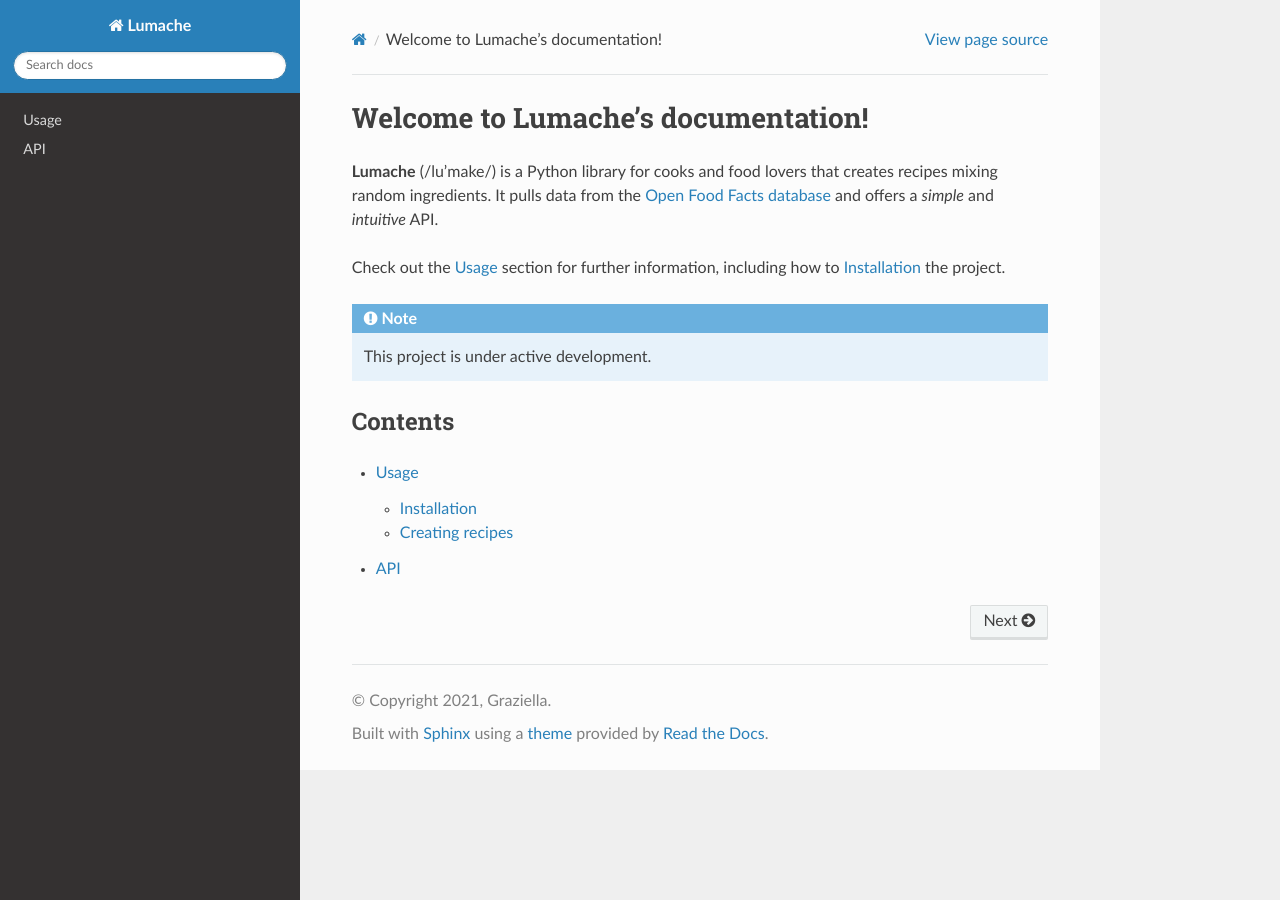
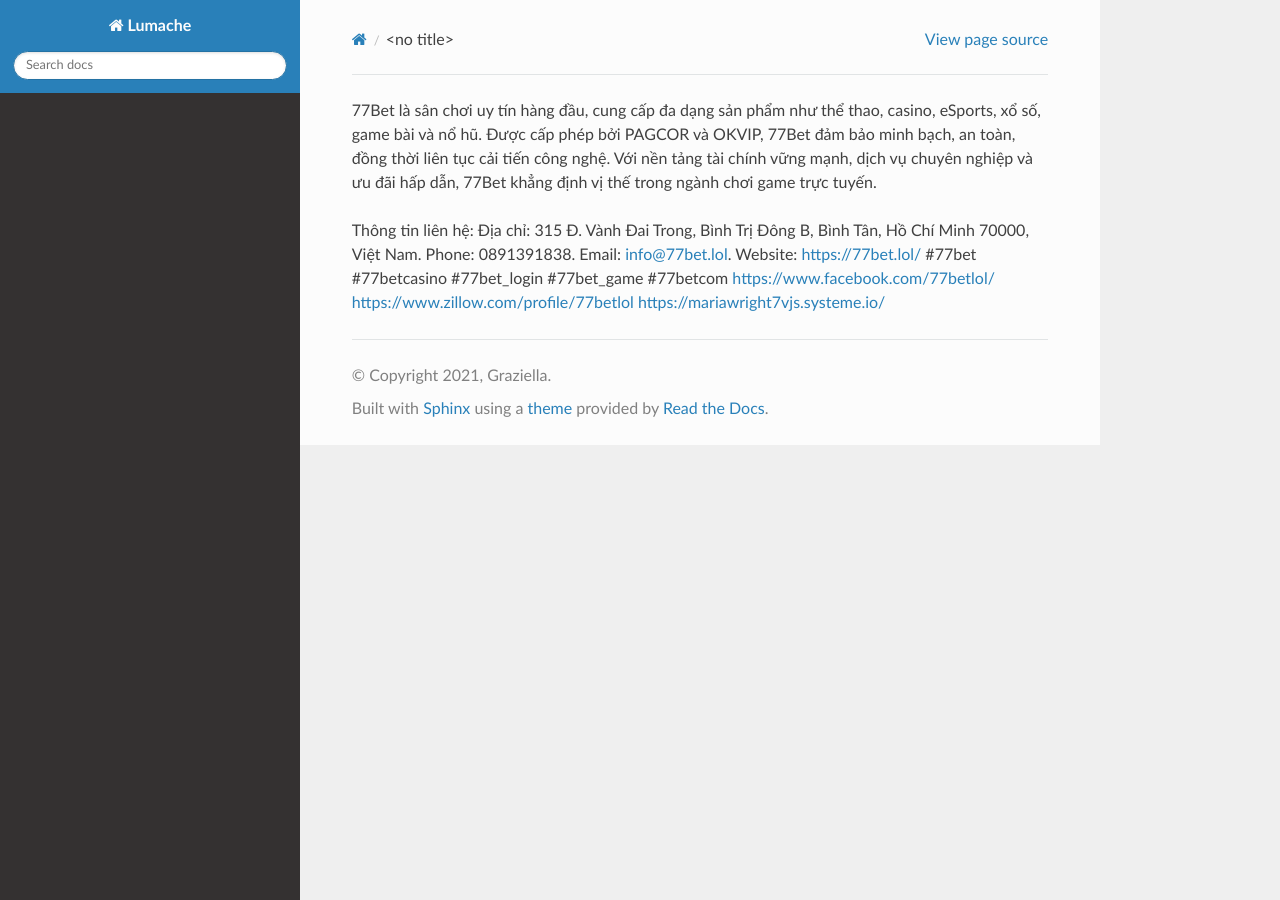
Before and after one commit to 77betlol/77betlol, a Sphinx documentation site: the page built from docs/source/index.rst, in a window 1280 px wide. Built offline with Sphinx 7.4.7 and the Read the Docs theme 3.1.0, drawn with Linux system fonts in a browser that asks for light colours.

Commit message:
Update index.rst

```diff
--- a/docs/source/index.rst
+++ b/docs/source/index.rst
@@ -1,22 +1,11 @@
-Welcome to Lumache's documentation!
-===================================
+77Bet là sân chơi uy tín hàng đầu, cung cấp đa dạng sản phẩm như thể thao, casino, eSports, xổ số, game bài và nổ hũ. Được cấp phép bởi PAGCOR và OKVIP, 77Bet đảm bảo minh bạch, an toàn, đồng thời liên tục cải tiến công nghệ. Với nền tảng tài chính vững mạnh, dịch vụ chuyên nghiệp và ưu đãi hấp dẫn, 77Bet khẳng định vị thế trong ngành chơi game trực tuyến.
 
-**Lumache** (/lu'make/) is a Python library for cooks and food lovers
-that creates recipes mixing random ingredients.
-It pulls data from the `Open Food Facts database <https://world.openfoodfacts.org/>`_
-and offers a *simple* and *intuitive* API.
-
-Check out the :doc:`usage` section for further information, including
-how to :ref:`installation` the project.
-
-.. note::
-
-   This project is under active development.
-
-Contents
---------
-
-.. toctree::
-
-   usage
-   api
+Thông tin liên hệ:
+Địa chỉ: 315 Đ. Vành Đai Trong, Bình Trị Đông B, Bình Tân, Hồ Chí Minh 70000, Việt Nam.
+Phone: 0891391838.
+Email: info@77bet.lol.
+Website: https://77bet.lol/
+#77bet #77betcasino #77bet_login #77bet_game #77betcom
+https://www.facebook.com/77betlol/
+https://www.zillow.com/profile/77betlol
+https://mariawright7vjs.systeme.io/
```
